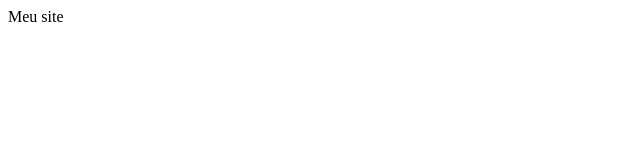
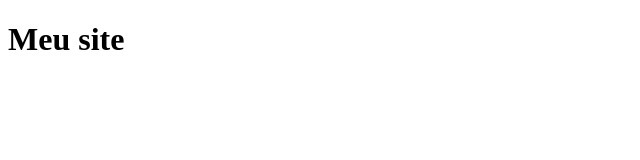
Before and after one commit to samaraaugusto/site2cti, a plain HTML site: page index.html in a window 1280 px wide. Shown: the whole page, without its empty margins (0-640 px from the left). Drawn offline with Linux system fonts and the light colour scheme.

Commit message:
Adicionado tag H1

```diff
--- a/index.html
+++ b/index.html
@@ -4,6 +4,6 @@
 	<title>Meu Site</title>
 </head>
 <body>
-	Meu site
+	<h1>Meu site</h1>
 </body>
 </html>
```
